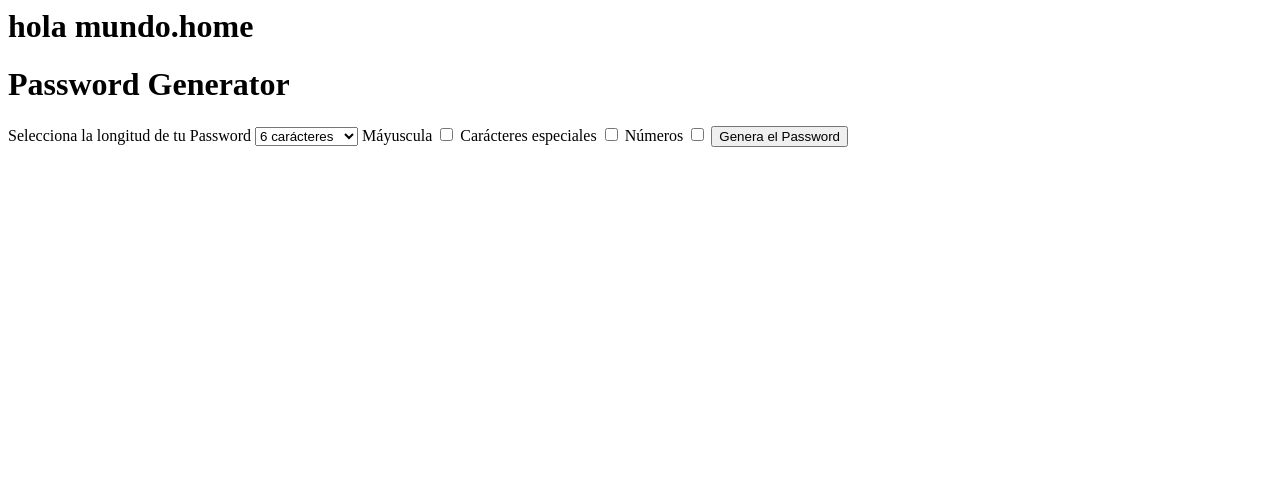
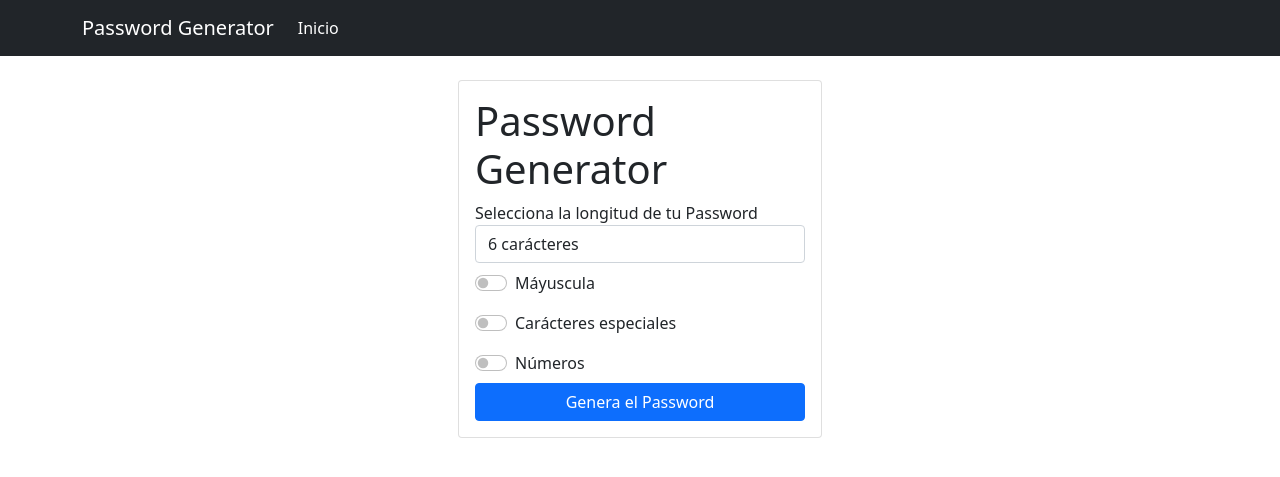
Before and after one commit to Jaolmos/Password_Generator-Django, a Django app: page / in a window 1280 px wide. Shown: the top 477 px of the page. Run offline with Django 4.2, Linux system fonts and the light colour scheme.

Commit message:
update templates

```diff
--- /dev/null
+++ b/password_generator/applications/generator_app/templates/generator_app/base.html
@@ -0,0 +1,55 @@
+<!doctype html>
+<html lang="en">
+
+<head>
+    <!-- Required meta tags -->
+    <meta charset="utf-8">
+    <meta name="viewport" content="width=device-width, initial-scale=1">
+
+    <!-- Bootstrap CSS -->
+    <link href="https://cdn.jsdelivr.net/npm/bootstrap@5.1.3/dist/css/bootstrap.min.css" rel="stylesheet"
+        integrity="sha384-1BmE4kWBq78iYhFldvKuhfTAU6auU8tT94WrHftjDbrCEXSU1oBoqyl2QvZ6jIW3" crossorigin="anonymous">
+
+    <title>{% block title%}{% endblock %}</title>
+</head>
+
+<body>
+    <!-- navbar -->
+    <nav class="navbar navbar-expand-lg navbar-dark bg-dark">
+        <div class="container">
+            <a class="navbar-brand" href="{% url 'home' %}">Password Generator</a>
+            <button class="navbar-toggler" type="button" data-bs-toggle="collapse" data-bs-target="#navbarNav"
+                aria-controls="navbarNav" aria-expanded="false" aria-label="Toggle navigation">
+                <span class="navbar-toggler-icon"></span>
+            </button>
+            <div class="collapse navbar-collapse" id="navbarNav">
+                <ul class="navbar-nav">
+                    <li class="nav-item">
+                        <a class="nav-link active" aria-current="page" href="{% url 'home' %}">Inicio</a>
+                    </li>
+                </ul>
+            </div>
+        </div>
+    </nav>
+    <!-- navbar -->
+
+    {% block content %}
+
+    {% endblock %}
+
+
+    <!-- Optional JavaScript; choose one of the two! -->
+
+    <!-- Option 1: Bootstrap Bundle with Popper -->
+    <script src="https://cdn.jsdelivr.net/npm/bootstrap@5.1.3/dist/js/bootstrap.bundle.min.js"
+        integrity="sha384-ka7Sk0Gln4gmtz2MlQnikT1wXgYsOg+OMhuP+IlRH9sENBO0LRn5q+8nbTov4+1p" crossorigin="anonymous">
+    </script>
+
+    <!-- Option 2: Separate Popper and Bootstrap JS -->
+    <!--
+    <script src="https://cdn.jsdelivr.net/npm/@popperjs/core@2.10.2/dist/umd/popper.min.js" integrity="sha384-7+zCNj/IqJ95wo16oMtfsKbZ9ccEh31eOz1HGyDuCQ6wgnyJNSYdrPa03rtR1zdB" crossorigin="anonymous"></script>
+    <script src="https://cdn.jsdelivr.net/npm/bootstrap@5.1.3/dist/js/bootstrap.min.js" integrity="sha384-QJHtvGhmr9XOIpI6YVutG+2QOK9T+ZnN4kzFN1RtK3zEFEIsxhlmWl5/YESvpZ13" crossorigin="anonymous"></script>
+    -->
+</body>
+
+</html>
--- a/password_generator/applications/generator_app/templates/generator_app/home.html
+++ b/password_generator/applications/generator_app/templates/generator_app/home.html
@@ -1,11 +1,20 @@
-<h1> hola mundo.home </h1>
+{% extends 'generator_app/base.html'%}
 
-<form action="password">
+{% block title %}Generador de passwords{% endblock%}
+
+
+{% block content %}
+
+<div class="container p-4">
+
+
+    <div class="col-md-4 offset-md-4">
+        <form action="password" class="card card-body">
 
             <h1>Password Generator</h1>
 
             <label for="lenght">Selecciona la longitud de tu Password</label>
-    <select name="lenght" id="lenght">
+            <select name="lenght" id="lenght" class="form-control">
                 <option value="6">6 carácteres</option>
                 <option value="7">7 carácteres</option>
                 <option value="8">8 carácteres</option>
@@ -15,15 +24,27 @@
                 <option value="12">12 carácteres</option>
             </select>
 
-    <label for="uppercase">Máyuscula</label>
-    <input type="checkbox" name="uppercase" id="uppercase">
+            <div class="form-check form-switch my-2">
+                <label for="uppercase" class="form-check-label">Máyuscula</label>
+                <input type="checkbox" name="uppercase" id="uppercase" class="form-check-input">
+            </div>
 
-    <label for="special-char">Carácteres especiales</label>
-    <input type="checkbox" name="special-char" id="special-char">
+            <div class="form-check form-switch my-2">
+                <label for="special-char" class="form-check-label">Carácteres especiales</label>
+                <input type="checkbox" name="special-char" id="special-char" class="form-check-input">
+            </div>
 
-    <label for="numbers">Números</label>
-    <input type="checkbox" name="numbers" id="numbers">
+            <div class="form-check form-switch my-2">
+                <label for="numbers" class="form-check-label">Números</label>
+                <input type="checkbox" name="numbers" id="numbers" class="form-check-input">
+            </div>
 
-    <button>Genera el Password</button>
+
+            <button class="btn btn-primary">Genera el Password</button>
 
         </form>
+    </div>
+</div>
+
+
+{% endblock %}
```
Also changed, not shown: password_generator/applications/generator_app/templates/generator_app/password.html (+20 -2 lines). Lines whose indentation alone changed are shown as unchanged.
